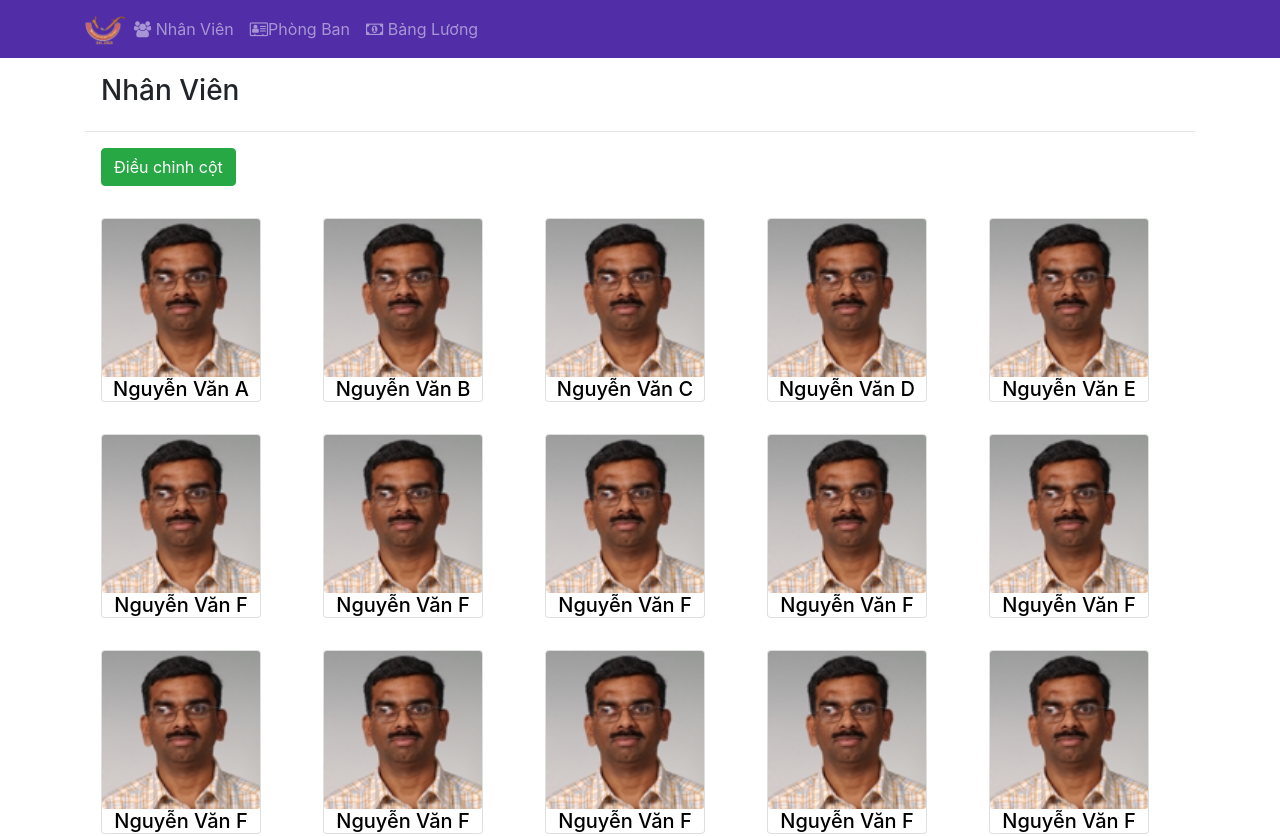
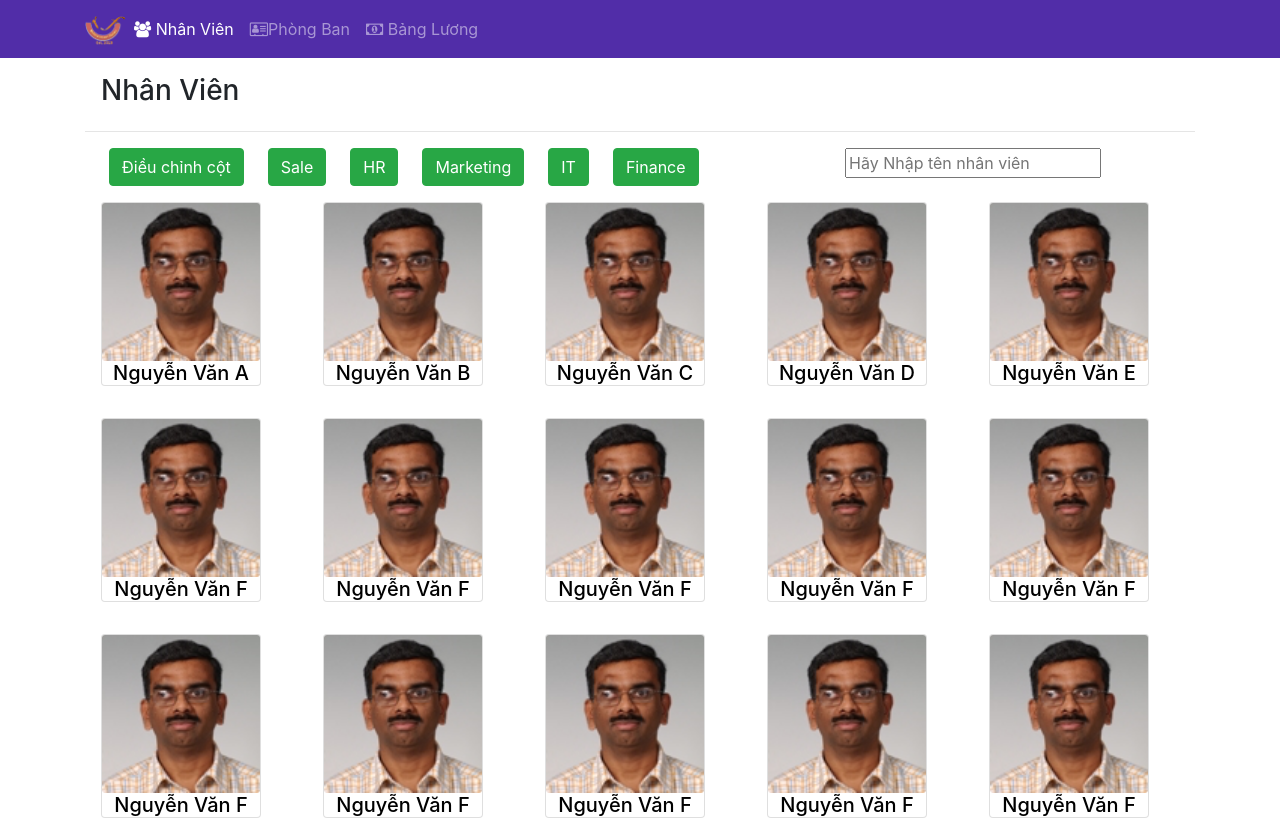
Before and after one commit to SilvioAnh/ASM1, a React (Create React App) app: page /staff in a window 1280 px wide. Shown: the top 836 px of the page. Built offline with nearby package versions, Linux system fonts and the light colour scheme.

Commit message:
Them chuc năng phan loai nhan vien

```diff
--- a/src/App.js
+++ b/src/App.js
@@ -8,7 +8,7 @@ class App extends Component {
     render() {
         return (
             <BrowserRouter>
-                <div >
+                <div className="App">
                     <Main/>
                 </div>
             </BrowserRouter>
--- a/src/component/DepartmentComponent.js
+++ b/src/component/DepartmentComponent.js
@@ -5,9 +5,9 @@ import {Link} from "react-router-dom";
 function Depart({department}){
     const vitri= department.map((depars)=>{
         return(
-            <div key={depars.id} className="col-12 col-lg-3 col-md-5 ml-5 mt-3">
+            <div key={depars.id} className="col-12 col-lg-4 col-md-5 mt-3">
                   <Card>
-                    <CardTitle className="ml-1 mb-2">{depars.name}</CardTitle>
+                    <CardTitle className=" mb-2 mt-3">{depars.name}</CardTitle>
                     <CardText className="ml-3 mb-3"> Số lượng nhân viên: {depars.numberOfStaff}</CardText>
                   </Card>
             </div>
--- a/src/component/HeaderComponent.js
+++ b/src/component/HeaderComponent.js
@@ -1,6 +1,6 @@
 import React, {Component} from "react"
 import {Navbar, NavbarBrand, NavItem, Collapse, Nav, NavbarToggler} from "reactstrap";
-import { NavLink} from "reactstrap";
+import { NavLink} from "react-router-dom";
 
 class Hearder extends Component{
   constructor(props) {
--- a/src/component/StaffListComponent.js
+++ b/src/component/StaffListComponent.js
@@ -35,13 +35,34 @@ class StaffList extends Component{
                     <h3>Nhân Viên</h3>
                 </div>
                 <hr />
-                <div className="row m-3">
-                    <button className="btn btn-success mr-3"
-                            onClick={()=> this.onColSelected(this.state.isToggle?
-                                this.setState({onCol:"col-12 col-lg-3 col-md-4 m-3"}):
-                                this.setState({onCol:"col-5 col-lg-2 col-md-3 m-3"}))}>
-                        Điều chỉnh cột
-                    </button>
+                <div className="row ">
+                    <div className="col-8">
+                        <button className="btn btn-success ml-4"
+                                onClick={()=> this.onColSelected(this.state.isToggle?
+                                    this.setState({onCol:"col-12 col-lg-3 col-md-4 m-3"}):
+                                    this.setState({onCol:"col-5 col-lg-2 col-md-3 m-3"}))}>
+                            Điều chỉnh cột
+                        </button>
+                        <button className="btn btn-success ml-4">
+                            Sale
+                        </button>
+                        <button className="btn btn-success ml-4">
+                            HR
+                        </button>
+                        <button className="btn btn-success ml-4">
+                            Marketing
+                        </button>
+                        <button className="btn btn-success ml-4">
+                            IT
+                        </button>
+                        <button className="btn btn-success ml-4">
+                            Finance
+                        </button>
+                    </div>
+                    <div className="col-4">
+                        <input placeholder="Hãy Nhập tên nhân viên" />
+                    </div>
+
                 </div>
                 <div className="row">
                     {menu}
```
